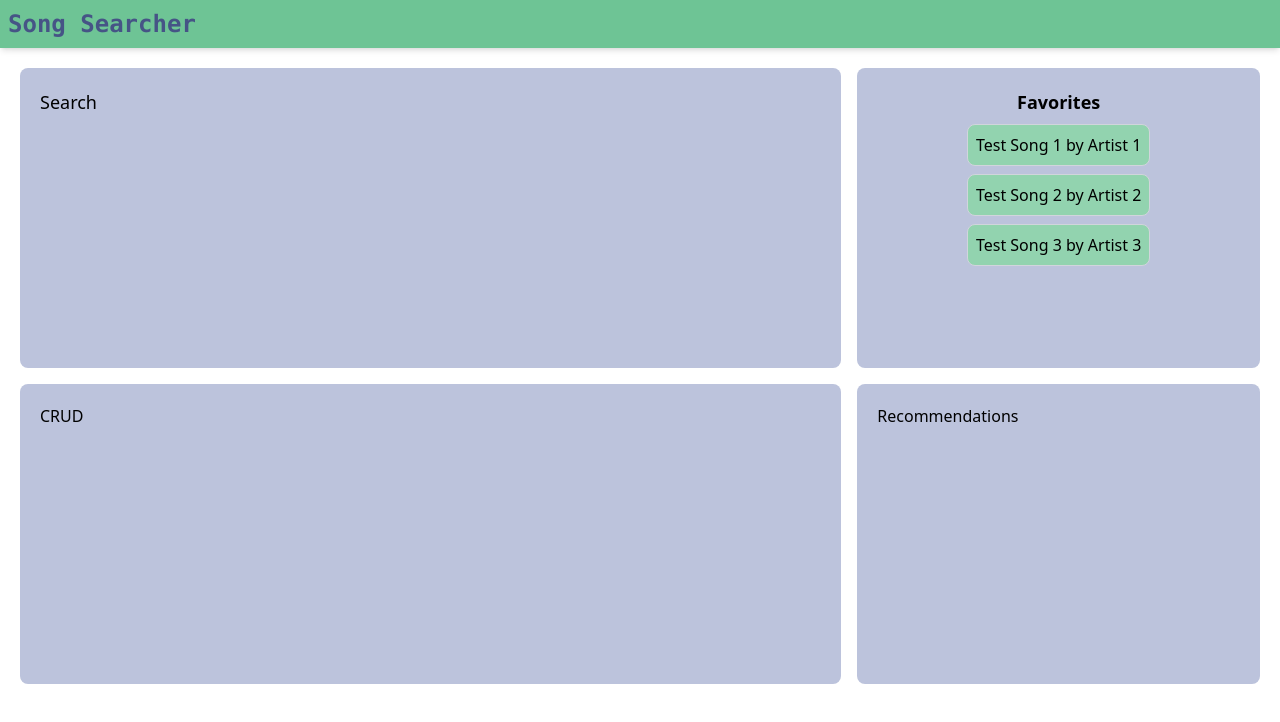
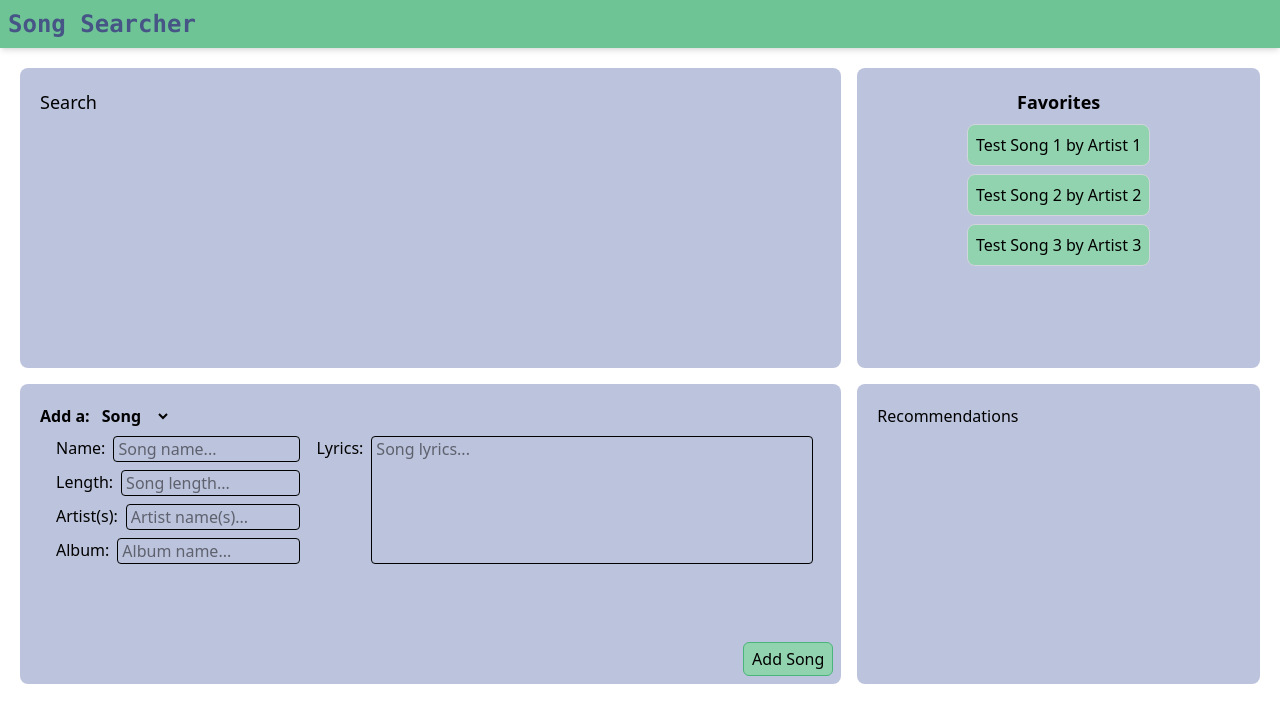
Before and after one commit to 251027-Java/SongSearcher, a React (Vite) app in the folder SongSearcherFrontend/: page /login in a window 1280 px wide. Both pictures are taken after a click on the button "Login". Shown: the top 722 px of the page. Built offline with nearby package versions, Linux system fonts and the light colour scheme; no server answers.

Commit message:
Create basic forms

```diff
--- a/SongSearcherFrontend/src/ApiHooks/ApiClient.js
+++ b/SongSearcherFrontend/src/ApiHooks/ApiClient.js
@@ -1,4 +1,4 @@
-const BASE_URL = "http://localhost:8080/api";
+import { BASE_URL } from "../constants";
 
 export const apiClient = async (endpoint, { method = "GET", body } = {}) => {
   const config = {
@@ -15,6 +15,6 @@ export const apiClient = async (endpoint, { method = "GET", body } = {}) => {
     throw new Error(`${response.status}: ${message}`);
   }
 
-  if (response.status === 204) return null; // Spring Boot empty response
+  if (response.status === 204) return null;
   return response.json();
 };
--- /dev/null
+++ b/SongSearcherFrontend/src/Components/AddAlbumForm.jsx
@@ -0,0 +1,71 @@
+const AddAlbumForm = ({ onSubmit }) => {
+  const submitHandler = (event) => {
+    event.preventDefault();
+
+    const data = new FormData(event.currentTarget);
+    const artists = data.get("artists").split(",");
+    onSubmit({
+      title: data.get("title"),
+      releaseYear: Math.round(data.get("release-year")),
+      artists: artists,
+    });
+  };
+
+  return (
+    <form className="p-2 w-full flex flex-col gap-2" onSubmit={submitHandler}>
+      <div className="flex flex-col gap-2 flex-1 min-w-40">
+        <div className="flex w-full min-w-0">
+          <label className="px-1 mx-1" for="title">
+            Name:
+          </label>
+          <input
+            required
+            className="border rounded-sm px-1 flex-1 min-w-0"
+            type="text"
+            id="title"
+            name="title"
+            placeholder="Album name..."
+          />
+        </div>
+        <div className="flex w-full min-w-0">
+          <label className="px-1 mx-1" for="release-year">
+            Release Year:
+          </label>
+          <input
+            required
+            className="border rounded-sm px-1 flex-1 min-w-0"
+            type="number"
+            step="1"
+            min="0"
+            id="release-year"
+            name="release-year"
+            placeholder="Album release year..."
+          />
+        </div>
+        <div className="flex w-full min-w-0">
+          <label className="px-1 mx-1" for="artists">
+            Artist(s):
+          </label>
+          <input
+            required
+            className="border rounded-sm px-1 flex-1 min-w-0"
+            type="text"
+            id="artists"
+            name="artists"
+            placeholder="Artist name(s)..."
+          />
+        </div>
+      </div>
+      <div>
+        <button
+          type="submit"
+          className="bg-mint-300 bottom-0 right-2 p-1 px-2 mb-2 border border-mint-500 rounded-md hover:bg-mint-400 hover:cursor-pointer"
+        >
+          Add Song
+        </button>
+      </div>
+    </form>
+  );
+};
+
+export default AddAlbumForm;
--- /dev/null
+++ b/SongSearcherFrontend/src/Components/AddArtistForm.jsx
@@ -0,0 +1,36 @@
+const AddArtistForm = ({ onSubmit }) => {
+  const submitHandler = (event) => {
+    event.preventDefault();
+
+    const data = new FormData(event.currentTarget);
+    onSubmit({ name: data.get("name") });
+  };
+
+  return (
+    <form className="p-2 flex flex-col gap-2" onSubmit={submitHandler}>
+      <div className="flex">
+        <label className="px-1 mx-1" for="name">
+          Name:
+        </label>
+        <input
+          required
+          className="border rounded-sm px-1"
+          type="text"
+          id="title"
+          name="title"
+          placeholder="Artist name..."
+        />
+      </div>
+      <div>
+        <button
+          type="submit"
+          className="bg-mint-300 bottom-0 right-2 p-1 px-2 mb-2 border border-mint-500 rounded-md hover:bg-mint-400 hover:cursor-pointer"
+        >
+          Add Artist
+        </button>
+      </div>
+    </form>
+  );
+};
+
+export default AddArtistForm;
--- /dev/null
+++ b/SongSearcherFrontend/src/Components/AddSongForm.jsx
@@ -0,0 +1,97 @@
+const AddSongForm = ({ onSubmit }) => {
+  const submitHandler = (event) => {
+    event.preventDefault();
+
+    const data = new FormData(event.currentTarget);
+    const artists = data.get("artists").split(",");
+    onSubmit({
+      title: data.get("title"),
+      length: Math.round(data.get("length")),
+      lyrics: data.get("lyrics"),
+      artists: artists,
+      album: data.get("album"),
+    });
+  };
+
+  return (
+    <form className="p-2 w-full flex gap-2" onSubmit={submitHandler}>
+      <div className="flex flex-col gap-2 flex-1 min-w-40">
+        <div className="flex w-full min-w-0">
+          <label className="px-1 mx-1" for="title">
+            Name:
+          </label>
+          <input
+            required
+            className="border rounded-sm px-1 flex-1 min-w-0"
+            type="text"
+            id="title"
+            name="title"
+            placeholder="Song name..."
+          />
+        </div>
+        <div className="flex w-full min-w-0">
+          <label className="px-1 mx-1" for="length">
+            Length:
+          </label>
+          <input
+            required
+            className="border rounded-sm px-1 flex-1 min-w-0"
+            type="number"
+            step="1"
+            min="0"
+            id="length"
+            name="length"
+            placeholder="Song length..."
+          />
+        </div>
+        <div className="flex w-full min-w-0">
+          <label className="px-1 mx-1" for="artists">
+            Artist(s):
+          </label>
+          <input
+            required
+            className="border rounded-sm px-1 flex-1 min-w-0"
+            type="text"
+            id="artists"
+            name="artists"
+            placeholder="Artist name(s)..."
+          />
+        </div>
+        <div className="flex w-full min-w-0">
+          <label className="px-1 mx-1" for="album">
+            Album:
+          </label>
+          <input
+            required
+            className="border rounded-sm px-1 flex-1 min-w-0"
+            type="text"
+            id="album"
+            name="album"
+            placeholder="Album name..."
+          />
+        </div>
+      </div>
+      <div className="flex w-full flex-2">
+        <label className="px-1 mx-1" for="lyrics">
+          Lyrics:
+        </label>
+        <textarea
+          required
+          className="border rounded-sm px-1 resize-none w-full min-w-20"
+          type="text"
+          id="lyrics"
+          name="lyrics"
+          placeholder="Song lyrics..."
+        />
+      </div>
+      <button
+        type="submit"
+        className="bg-mint-300 absolute bottom-0 right-2 p-1 px-2 mb-2 border border-mint-500 rounded-md hover:bg-mint-400 hover:cursor-pointer"
+      >
+        Add Song
+      </button>
+    </form>
+  );
+};
+
+export default AddSongForm;
--- a/SongSearcherFrontend/src/Components/CRUDBox.jsx
+++ b/SongSearcherFrontend/src/Components/CRUDBox.jsx
@@ -1,7 +1,57 @@
+import { useState } from "react";
+import { MODEL_TYPE } from "../constants";
+import AddSongForm from "./AddSongForm";
+import AddAlbumForm from "./AddAlbumForm";
+import AddArtistForm from "./AddArtistForm";
+import { useSongsApi } from "../ApiHooks/useSongsApi";
+import { useAlbumsApi } from "../ApiHooks/useAlbumsApi";
+import { useArtistsApi } from "../ApiHooks/useArtistsApi";
+
 const CRUDBox = () => {
+  const [modelType, setModelType] = useState(MODEL_TYPE.SONG);
+  const { createSong } = useSongsApi();
+  const { createAlbum } = useAlbumsApi();
+  const { createArtist } = useArtistsApi();
+  const title = modelType == MODEL_TYPE.SONG ? "Add a:" : "Add an:";
+
+  const submitHandler = (data) => {
+    if (modelType == MODEL_TYPE.SONG) {
+      createSong.mutateAsync(JSON.stringify(data));
+    } else if (modelType == MODEL_TYPE.ALBUM) {
+      createAlbum.mutateAsync(JSON.stringify(data));
+    } else if (modelType == MODEL_TYPE.ARTIST) {
+      createArtist.mutateAsync(JSON.stringify(data));
+    }
+  };
+
   return (
-    <div className="flex col-span-2 h-75 bg-slate-200 rounded-lg p-5">
-      <h1>CRUD</h1>
+    <div className="flex flex-col col-span-2 h-75 bg-slate-200 rounded-lg p-5 relative">
+      <div className="flex gap-2">
+        <h1 className="font-bold">{title}</h1>
+        <select
+          className="font-bold"
+          id="model-type"
+          value={modelType}
+          onChange={(e) => setModelType(e.target.value)}
+        >
+          <option value={MODEL_TYPE.SONG} className="font-bold">
+            Song
+          </option>
+          <option value={MODEL_TYPE.ALBUM} className="font-bold">
+            Album
+          </option>
+          <option value={MODEL_TYPE.ARTIST} className="font-bold">
+            Artist
+          </option>
+        </select>
+      </div>
+      {modelType == MODEL_TYPE.SONG && <AddSongForm onSubmit={submitHandler} />}
+      {modelType == MODEL_TYPE.ARTIST && (
+        <AddArtistForm onSubmit={submitHandler} />
+      )}
+      {modelType == MODEL_TYPE.ALBUM && (
+        <AddAlbumForm onSubmit={submitHandler} />
+      )}
     </div>
   );
 };
--- a/SongSearcherFrontend/src/Components/SignUpBox.jsx
+++ b/SongSearcherFrontend/src/Components/SignUpBox.jsx
@@ -8,10 +8,16 @@ const SignUpBox = ({ toggle }) => {
 
   const handlePassChange = (e) => {
     setPassword(e.target.value);
+    if (passError) {
+      setPassError(false);
+    }
   };
 
   const handleConfirmPassChange = (e) => {
     setConfirmPass(e.target.value);
+    if (passError) {
+      setPassError(false);
+    }
   };
 
   const handleUsernameChange = (e) => {
@@ -24,6 +30,7 @@ const SignUpBox = ({ toggle }) => {
       console.log(
         "Sign up with username: " + username + " and password: " + password
       );
+      toggle();
     } else {
       setPassError(true);
       setConfirmPass("");
@@ -46,7 +53,9 @@ const SignUpBox = ({ toggle }) => {
         <h2 className="text-lg font-medium">Password</h2>
         <input
           id="password"
-          className="bg-grey-200 rounded-sm p-1 border border-grey-500"
+          className={`bg-grey-200 rounded-sm p-1 border ${
+            passError ? "border-red-500" : "border-grey-500"
+          }`}
           type="password"
           onChange={handlePassChange}
           value={password}
@@ -56,14 +65,15 @@ const SignUpBox = ({ toggle }) => {
         <h2 className="text-lg font-medium">Confirm Password</h2>
         <input
           id="confirm-password"
-          className={`bg-grey-200 mb-3 rounded-sm p-1 border ${
-            passError ? "border-red-500" : "border-grey-500"
+          className={`bg-grey-200 rounded-sm p-1 border ${
+            passError ? "border-red-500" : "border-grey-500 mb-3"
           }`}
           type="password"
           onChange={handleConfirmPassChange}
           value={confirmPass}
         />
       </div>
+      {passError && <p className="text-red-500 mb-3 w-50 text-center">Passwords did not match</p>}
       <button
         className="bg-mint-300 p-1 px-2 mb-2 border border-mint-500 rounded-md hover:bg-mint-400 hover:cursor-pointer"
         type="submit"
@@ -73,7 +83,10 @@ const SignUpBox = ({ toggle }) => {
       </button>
       <div className="flex items-center gap-2">
         <p>Already have an account?</p>
-        <button className="text-blue-800 hover:text-blue-900 hover:cursor-pointer p-1" onClick={toggle}>
+        <button
+          className="text-blue-800 hover:text-blue-900 hover:cursor-pointer p-1"
+          onClick={toggle}
+        >
           Log In
         </button>
       </div>
--- /dev/null
+++ b/SongSearcherFrontend/src/constants.js
@@ -0,0 +1,3 @@
+export const BASE_URL = "http://localhost:8080/api";
+
+export const MODEL_TYPE = { ALBUM: "album", ARTIST: "artist", SONG: "song" };
```
